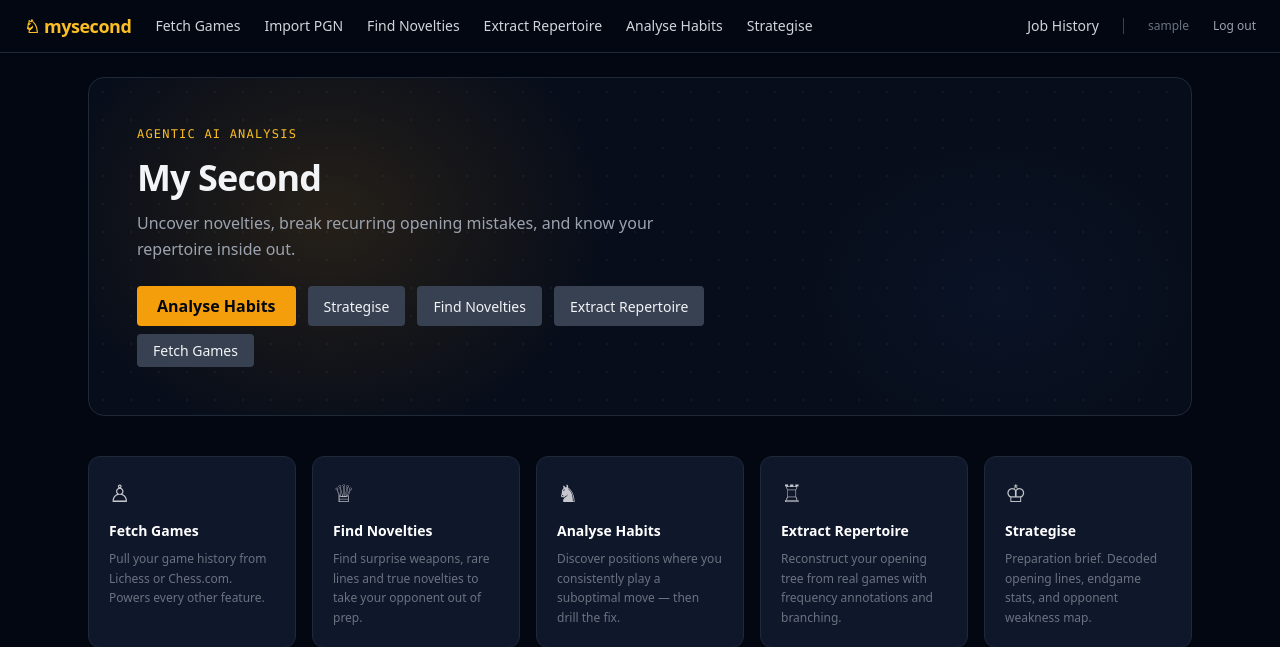
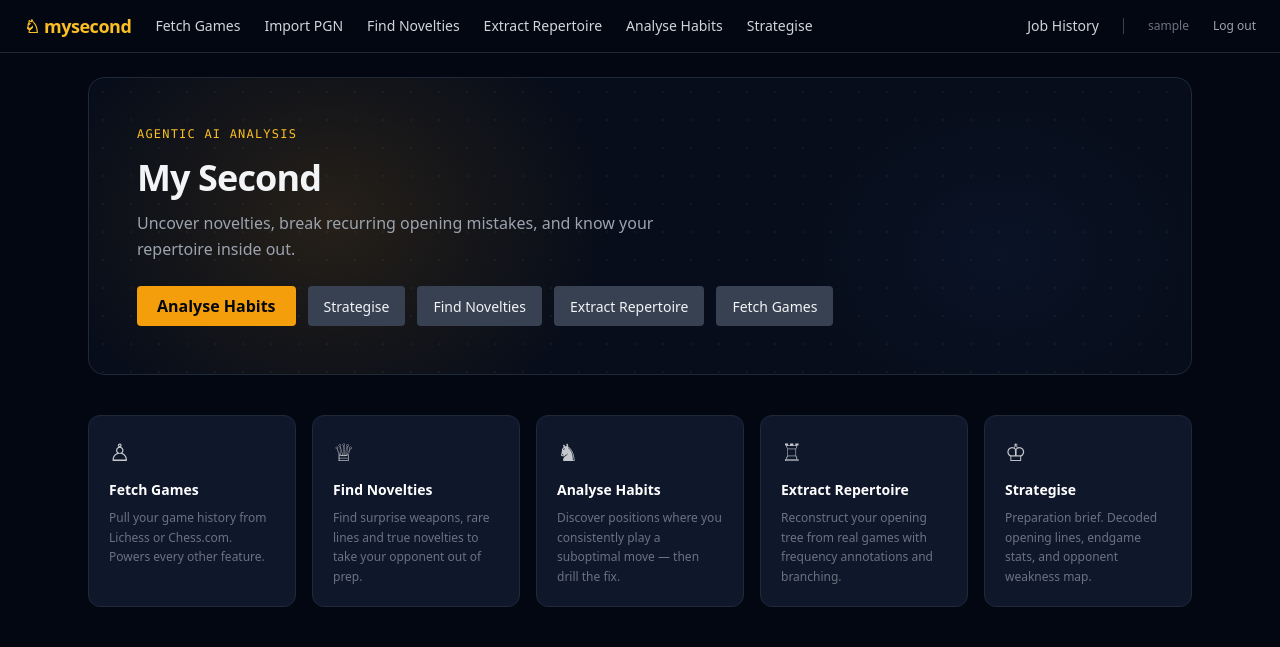
Before and after one commit to avigold/my-second, a Flask app: template web/templates/dashboard.html in a window 1280 px wide. Shown: the top 647 px of the page. Run offline with Flask 3, Linux system fonts and the light colour scheme; the template is opened without the code that fills it, so the values that code supplies are empty; the visitor is signed in with stand-in values (Sample User, id 1); some libraries are stand-ins or nearby versions.

Commit message:
Widen dashboard hero content div so buttons fit on one line
max-w-2xl (672px) was too narrow for 5 buttons; max-w-4xl (896px)
gives them room to stay on one row at full desktop width while
flex-wrap still kicks in on narrow screens.

Co-Authored-By: Claude Sonnet 4.6 <noreply@anthropic.com>

```diff
--- a/web/templates/dashboard.html
+++ b/web/templates/dashboard.html
@@ -23,7 +23,7 @@
               background:radial-gradient(ellipse,rgba(59,130,246,0.055) 0%,transparent 60%);
               border-radius:50%;"></div>
 
-  <div class="relative z-10 max-w-2xl">
+  <div class="relative z-10 max-w-4xl">
     <p class="text-amber-400 text-xs font-mono uppercase tracking-widest mb-4 select-none">Agentic AI Analysis</p>
     <h1 class="text-4xl font-bold tracking-tight mb-3">My Second</h1>
     <p class="text-gray-400 text-base mb-6 leading-relaxed max-w-xl">
```
